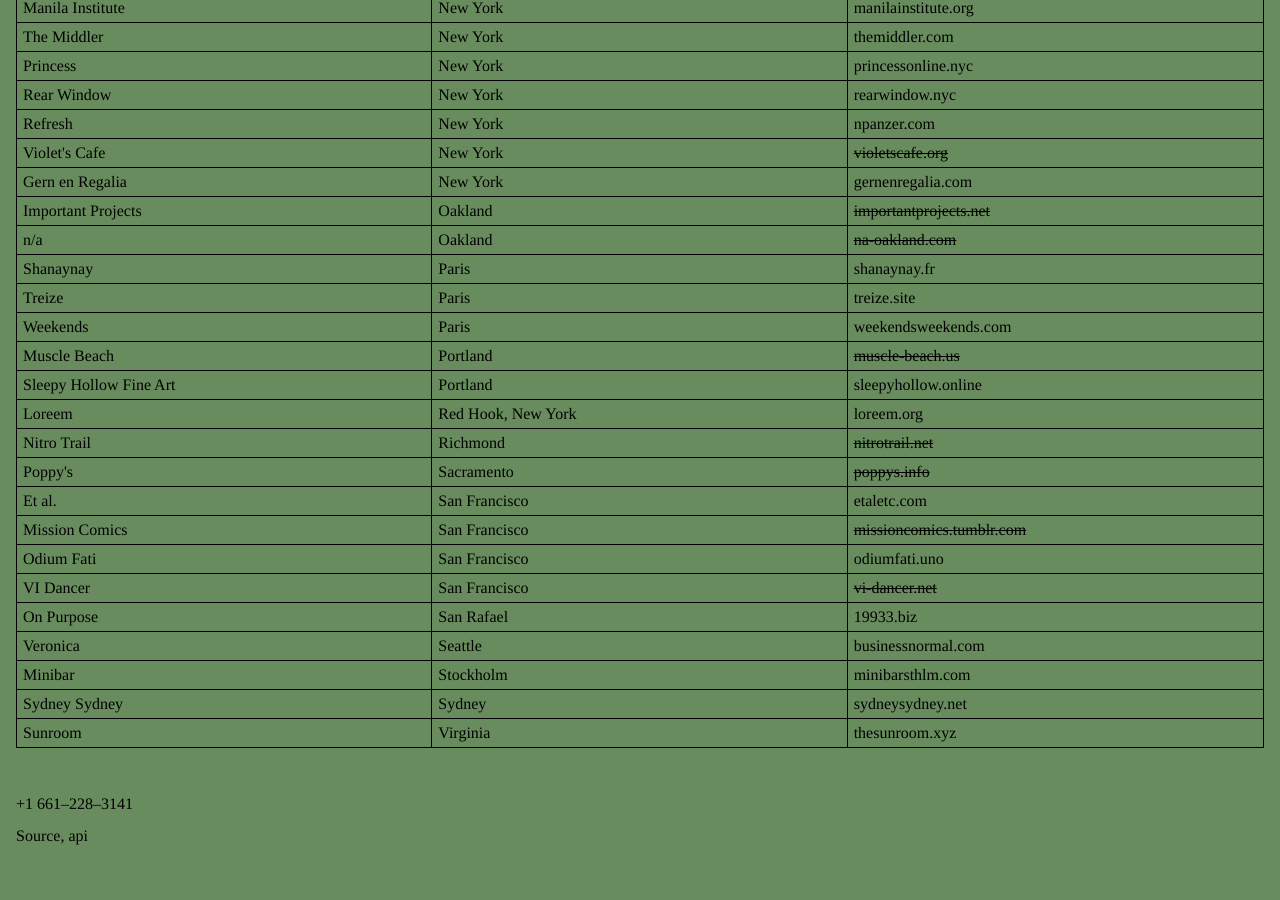
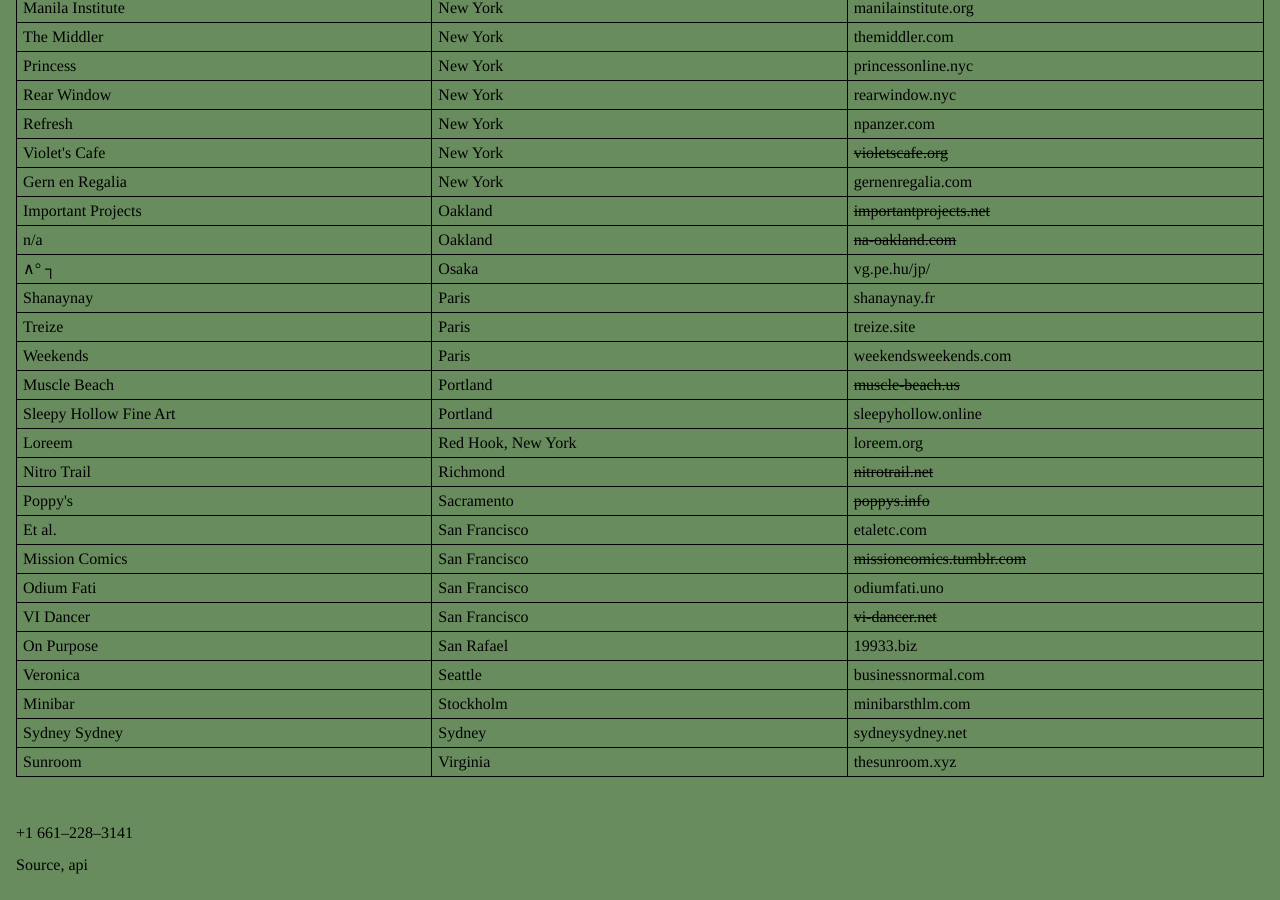
Before and after one commit to oilstel/gossips, a Jekyll site: the page built from index.md, in a window 1280 px wide and 900 px high, scrolled down 1640 px. Built offline with Jekyll 4.4.1, drawn with Linux system fonts in a browser that asks for light colours.

Commit message:
Added ∧° ┐

```diff
--- a/_data/spaces.yaml
+++ b/_data/spaces.yaml
@@ -1,4 +1,10 @@
 ---
+
+- title: "∧° ┐"
+  city: Osaka
+  ext-url: http://vg.pe.hu/jp/
+  nice-url: vg.pe.hu/jp/
+  living: true
 
 - title: O.O. & M.M.
   city: New York
```
